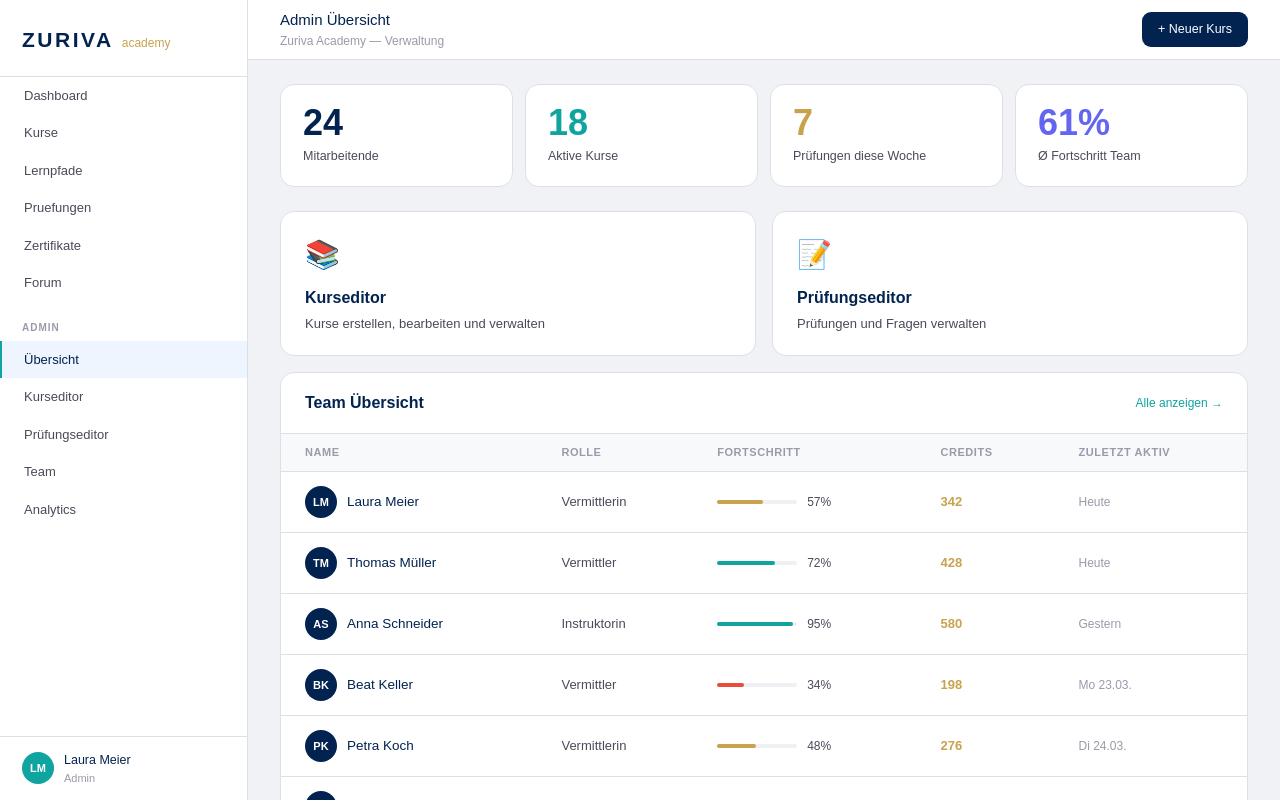
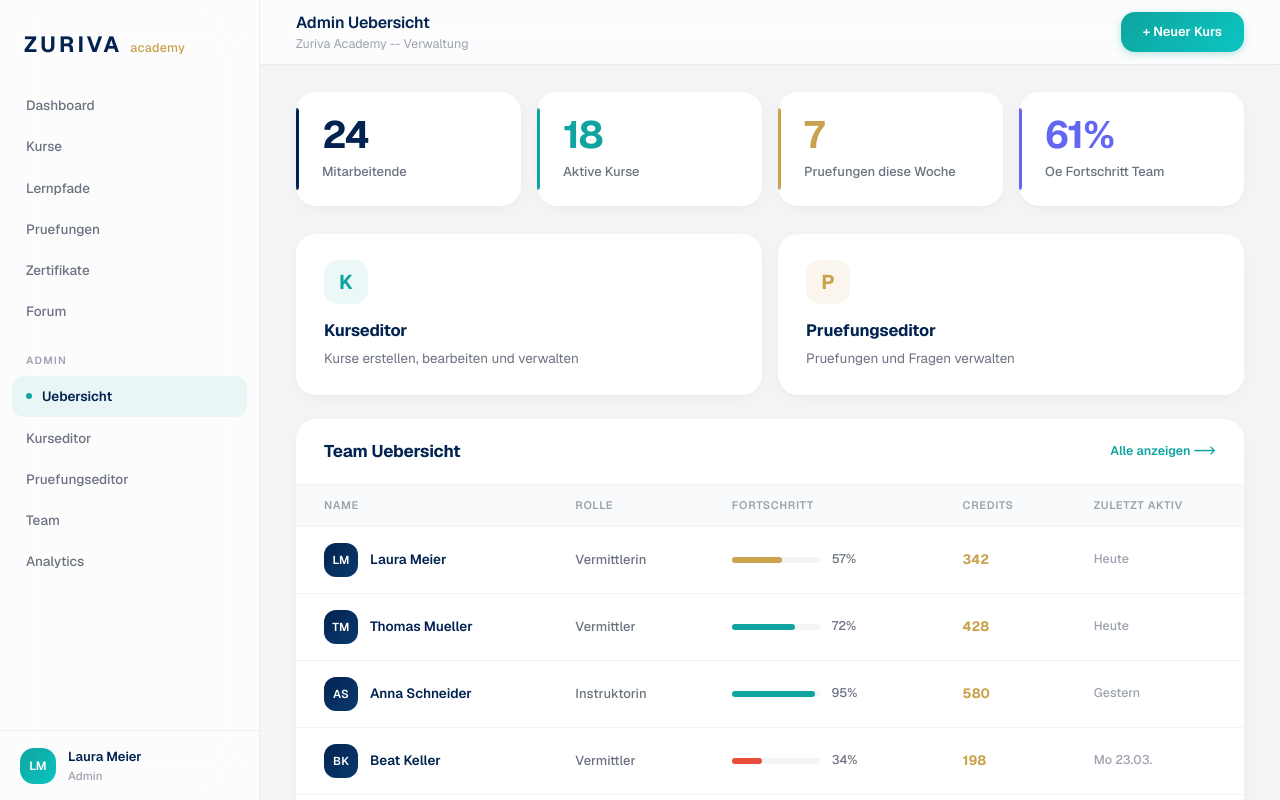
Before and after one commit to Rizu1304/zuriva-academy, a Next.js app: page /admin in a window 1280 px wide. Built offline with nearby package versions, Linux system fonts and the light colour scheme.

Commit message:
Premium Redesign: Admin-Seite
Apple-style Admin Dashboard mit Glassmorphismus-Sidebar,
Premium-Stat-Cards, Team-Tabelle und Quick-Access-Karten.

https://claude.ai/code/session_01Bnwdb5YkbLNaNm8PqqbbY5

```diff
--- a/app/admin/page.tsx
+++ b/app/admin/page.tsx
@@ -1,130 +1,406 @@
 "use client";
 
+const F = "var(--font-geist-sans), -apple-system, BlinkMacSystemFont, 'SF Pro Display', system-ui, sans-serif";
+const navy = "#022350";
+const teal = "#0FA4A0";
+const gold = "#C8A24D";
+const bg = "#f5f5f7";
+const cardShadow = "0 1px 2px rgba(0,0,0,0.03), 0 4px 20px rgba(0,0,0,0.04)";
+const glass = { background: "rgba(255,255,255,0.72)", backdropFilter: "blur(24px) saturate(180%)", WebkitBackdropFilter: "blur(24px) saturate(180%)" } as const;
+
 const stats = [
-  { label: "Mitarbeitende", value: "24", color: "#022350" },
-  { label: "Aktive Kurse", value: "18", color: "#0FA4A0" },
-  { label: "Prüfungen diese Woche", value: "7", color: "#C8A24D" },
-  { label: "Ø Fortschritt Team", value: "61%", color: "#6366f1" },
+  { label: "Mitarbeitende", value: "24", color: navy },
+  { label: "Aktive Kurse", value: "18", color: teal },
+  { label: "Pruefungen diese Woche", value: "7", color: gold },
+  { label: "Oe Fortschritt Team", value: "61%", color: "#6366f1" },
 ];
 
 const team = [
   { name: "Laura Meier", role: "Vermittlerin", progress: 57, credits: 342, lastActive: "Heute" },
-  { name: "Thomas Müller", role: "Vermittler", progress: 72, credits: 428, lastActive: "Heute" },
+  { name: "Thomas Mueller", role: "Vermittler", progress: 72, credits: 428, lastActive: "Heute" },
   { name: "Anna Schneider", role: "Instruktorin", progress: 95, credits: 580, lastActive: "Gestern" },
   { name: "Beat Keller", role: "Vermittler", progress: 34, credits: 198, lastActive: "Mo 23.03." },
   { name: "Petra Koch", role: "Vermittlerin", progress: 48, credits: 276, lastActive: "Di 24.03." },
   { name: "Marco Bianchi", role: "Lernender", progress: 12, credits: 64, lastActive: "Fr 20.03." },
 ];
 
-export default function Admin() {
-  return (
-    <div style={{ display: "flex", height: "100vh", fontFamily: "sans-serif", background: "#F0F2F5", overflow: "hidden" }}>
-      <aside style={{ width: 248, minWidth: 248, background: "white", borderRight: "0.5px solid #dce0e6", display: "flex", flexDirection: "column" }}>
-        <div style={{ padding: "24px 22px 20px", borderBottom: "0.5px solid #dce0e6", display: "flex", alignItems: "baseline", gap: 8 }}>
-          <span style={{ fontSize: 21, fontWeight: 700, letterSpacing: "0.12em", color: "#022350" }}>ZURIVA</span>
-          <span style={{ fontSize: 12, fontWeight: 500, color: "#C8A24D" }}>academy</span>
-        </div>
-        {[
+const navItems = [
   { name: "Dashboard", href: "/dashboard" },
   { name: "Kurse", href: "/courses" },
   { name: "Lernpfade", href: "/lernpfade" },
   { name: "Pruefungen", href: "/pruefungen" },
   { name: "Zertifikate", href: "/zertifikate" },
   { name: "Forum", href: "/forum" },
-        ].map((item) => (
-          <a key={item.name} href={item.href} style={{ padding: "9px 22px", color: "#4A4A5A", background: "transparent", borderLeft: "2.5px solid transparent", fontSize: 13, textDecoration: "none", display: "block" }}>{item.name}</a>
-        ))}
-        <div style={{ fontSize: 10, fontWeight: 600, letterSpacing: "0.1em", textTransform: "uppercase", color: "#9A9AAA", padding: "18px 22px 6px" }}>Admin</div>
-        {[
-          { name: "Übersicht", href: "/admin", active: true },
+];
+
+const adminItems = [
+  { name: "Uebersicht", href: "/admin", active: true },
   { name: "Kurseditor", href: "/admin/kurse" },
-          { name: "Prüfungseditor", href: "/admin/pruefungen" },
+  { name: "Pruefungseditor", href: "/admin/pruefungen" },
   { name: "Team", href: "/admin/team" },
   { name: "Analytics", href: "/admin/analytics" },
-        ].map((item) => (
-          <a key={item.name} href={item.href} style={{ padding: "9px 22px", color: item.active ? "#022350" : "#4A4A5A", background: item.active ? "#EEF5FF" : "transparent", borderLeft: item.active ? "2.5px solid #0FA4A0" : "2.5px solid transparent", fontWeight: item.active ? 500 : 400, fontSize: 13, textDecoration: "none", display: "block" }}>{item.name}</a>
+];
+
+const accentColors = [navy, teal, gold, "#6366f1"];
+
+function progressColor(p: number) {
+  if (p >= 70) return teal;
+  if (p >= 40) return gold;
+  return "#e74c3c";
+}
+
+export default function Admin() {
+  return (
+    <>
+      <style>{`
+        @keyframes zuriva-fade-in {
+          from { opacity: 0; transform: translateY(8px); }
+          to { opacity: 1; transform: translateY(0); }
+        }
+        .zuriva-fade { animation: zuriva-fade-in 0.5s ease; }
+        .zuriva-quick:hover { transform: translateY(-2px); box-shadow: 0 2px 8px rgba(0,0,0,0.06), 0 8px 32px rgba(0,0,0,0.08) !important; }
+        .zuriva-quick { transition: transform 0.25s ease, box-shadow 0.25s ease; }
+        .zuriva-row:hover { background: #f9fafb; }
+        .zuriva-nav:hover { background: rgba(15,164,160,0.04); }
+      `}</style>
+      <div style={{ display: "flex", height: "100vh", fontFamily: F, background: bg, overflow: "hidden" }} className="zuriva-fade">
+
+        {/* Sidebar */}
+        <aside style={{
+          width: 260,
+          minWidth: 260,
+          ...glass,
+          display: "flex",
+          flexDirection: "column",
+          borderRight: "1px solid rgba(0,0,0,0.06)",
+        }}>
+          {/* Logo */}
+          <div style={{ padding: "28px 24px 24px", display: "flex", alignItems: "baseline", gap: 8 }}>
+            <span style={{ fontSize: 22, fontWeight: 700, letterSpacing: "0.14em", color: navy }}>ZURIVA</span>
+            <span style={{ fontSize: 12.5, fontWeight: 500, color: gold, letterSpacing: "0.02em" }}>academy</span>
+          </div>
+
+          {/* Regular nav */}
+          <div style={{ padding: "0 12px" }}>
+            {navItems.map((item) => (
+              <a
+                key={item.name}
+                href={item.href}
+                className="zuriva-nav"
+                style={{
+                  padding: "10px 14px",
+                  color: "#6b7280",
+                  fontSize: 13.5,
+                  fontWeight: 450,
+                  textDecoration: "none",
+                  display: "block",
+                  borderRadius: 12,
+                  marginBottom: 1,
+                  transition: "background 0.15s ease",
+                }}
+              >
+                {item.name}
+              </a>
             ))}
+          </div>
+
+          {/* Admin section label */}
+          <div style={{
+            fontSize: 10.5,
+            fontWeight: 600,
+            letterSpacing: "0.12em",
+            textTransform: "uppercase" as const,
+            color: "#9ca3af",
+            padding: "20px 26px 8px",
+          }}>
+            ADMIN
+          </div>
+
+          {/* Admin nav */}
+          <div style={{ padding: "0 12px" }}>
+            {adminItems.map((item) => (
+              <a
+                key={item.name}
+                href={item.href}
+                className={item.active ? undefined : "zuriva-nav"}
+                style={{
+                  padding: "10px 14px",
+                  color: item.active ? navy : "#6b7280",
+                  background: item.active ? "rgba(15,164,160,0.08)" : "transparent",
+                  fontWeight: item.active ? 600 : 450,
+                  fontSize: 13.5,
+                  textDecoration: "none",
+                  display: "flex",
+                  alignItems: "center",
+                  gap: 10,
+                  borderRadius: 12,
+                  marginBottom: 1,
+                  transition: "background 0.15s ease",
+                }}
+              >
+                {item.active && (
+                  <span style={{
+                    width: 6,
+                    height: 6,
+                    borderRadius: "50%",
+                    background: teal,
+                    flexShrink: 0,
+                  }} />
+                )}
+                {item.name}
+              </a>
+            ))}
+          </div>
+
           <div style={{ flex: 1 }} />
-        <div style={{ padding: "14px 22px", borderTop: "0.5px solid #dce0e6", display: "flex", alignItems: "center", gap: 10 }}>
-          <div style={{ width: 32, height: 32, borderRadius: "50%", background: "#0FA4A0", display: "flex", alignItems: "center", justifyContent: "center", fontSize: 11, fontWeight: 600, color: "white" }}>LM</div>
-          <div><div style={{ fontSize: 12.5, fontWeight: 500, color: "#022350" }}>Laura Meier</div><div style={{ fontSize: 11, color: "#9A9AAA" }}>Admin</div></div>
+
+          {/* User avatar */}
+          <div style={{
+            padding: "16px 20px",
+            borderTop: "1px solid rgba(0,0,0,0.06)",
+            display: "flex",
+            alignItems: "center",
+            gap: 12,
+          }}>
+            <div style={{
+              width: 36,
+              height: 36,
+              borderRadius: 14,
+              background: `linear-gradient(135deg, ${teal}, #0bc5c1)`,
+              display: "flex",
+              alignItems: "center",
+              justifyContent: "center",
+              fontSize: 12,
+              fontWeight: 600,
+              color: "white",
+            }}>
+              LM
+            </div>
+            <div>
+              <div style={{ fontSize: 13, fontWeight: 600, color: navy }}>Laura Meier</div>
+              <div style={{ fontSize: 11.5, color: "#9ca3af", fontWeight: 450 }}>Admin</div>
+            </div>
           </div>
         </aside>
 
+        {/* Main */}
         <div style={{ flex: 1, display: "flex", flexDirection: "column", overflow: "hidden" }}>
-        <div style={{ background: "white", borderBottom: "0.5px solid #dce0e6", height: 60, padding: "0 32px", display: "flex", alignItems: "center", justifyContent: "space-between", flexShrink: 0 }}>
+
+          {/* Topbar */}
+          <div style={{
+            ...glass,
+            height: 64,
+            padding: "0 36px",
+            display: "flex",
+            alignItems: "center",
+            justifyContent: "space-between",
+            flexShrink: 0,
+            boxShadow: "0 1px 0 rgba(0,0,0,0.04), 0 2px 12px rgba(0,0,0,0.02)",
+          }}>
             <div>
-            <div style={{ fontSize: 15, fontWeight: 500, color: "#022350" }}>Admin Übersicht</div>
-            <div style={{ fontSize: 12, color: "#9A9AAA" }}>Zuriva Academy — Verwaltung</div>
+              <div style={{ fontSize: 16, fontWeight: 600, color: navy, letterSpacing: "-0.01em" }}>Admin Uebersicht</div>
+              <div style={{ fontSize: 12.5, color: "#9ca3af", fontWeight: 400 }}>Zuriva Academy -- Verwaltung</div>
             </div>
-          <div style={{ display: "flex", gap: 8 }}>
-            <a href="/admin/kurse" style={{ padding: "8px 16px", background: "#022350", color: "white", borderRadius: 9, fontSize: 12.5, fontWeight: 500, textDecoration: "none" }}>+ Neuer Kurs</a>
-          </div>
+            <a
+              href="/admin/kurse"
+              style={{
+                padding: "10px 22px",
+                background: `linear-gradient(135deg, ${teal}, #0bc5c1)`,
+                color: "white",
+                borderRadius: 14,
+                fontSize: 13,
+                fontWeight: 600,
+                textDecoration: "none",
+                boxShadow: "0 2px 8px rgba(15,164,160,0.3)",
+                transition: "transform 0.15s ease, box-shadow 0.15s ease",
+              }}
+            >
+              + Neuer Kurs
+            </a>
           </div>
 
-        <div style={{ flex: 1, overflowY: "auto", padding: "24px 32px" }}>
-          <div style={{ display: "grid", gridTemplateColumns: "repeat(4,1fr)", gap: 12, marginBottom: 24 }}>
+          {/* Content */}
+          <div style={{ flex: 1, overflowY: "auto", padding: "28px 36px 36px" }}>
+
+            {/* Stats */}
+            <div style={{ display: "grid", gridTemplateColumns: "repeat(4,1fr)", gap: 16, marginBottom: 28 }}>
               {stats.map((s, i) => (
-              <div key={i} style={{ background: "white", borderRadius: 14, border: "0.5px solid #dce0e6", padding: "20px 22px" }}>
-                <div style={{ fontSize: 36, fontWeight: 700, color: s.color, lineHeight: 1 }}>{s.value}</div>
-                <div style={{ fontSize: 12.5, color: "#4A4A5A", marginTop: 6 }}>{s.label}</div>
+                <div
+                  key={i}
+                  style={{
+                    background: "white",
+                    borderRadius: 20,
+                    boxShadow: cardShadow,
+                    padding: "24px 26px",
+                    position: "relative",
+                    overflow: "hidden",
+                  }}
+                >
+                  <div style={{
+                    position: "absolute",
+                    left: 0,
+                    top: 16,
+                    bottom: 16,
+                    width: 3,
+                    borderRadius: "0 3px 3px 0",
+                    background: accentColors[i],
+                  }} />
+                  <div style={{ fontSize: 38, fontWeight: 700, color: s.color, lineHeight: 1, letterSpacing: "-0.02em" }}>{s.value}</div>
+                  <div style={{ fontSize: 13, color: "#6b7280", marginTop: 8, fontWeight: 450 }}>{s.label}</div>
                 </div>
               ))}
             </div>
 
-          <div style={{ display: "grid", gridTemplateColumns: "1fr 1fr", gap: 16, marginBottom: 16 }}>
-            <a href="/admin/kurse" style={{ background: "white", borderRadius: 14, border: "0.5px solid #dce0e6", padding: "22px 24px", textDecoration: "none", display: "block" }}>
-              <div style={{ fontSize: 28, marginBottom: 10 }}>📚</div>
-              <div style={{ fontSize: 16, fontWeight: 600, color: "#022350", marginBottom: 4 }}>Kurseditor</div>
-              <div style={{ fontSize: 13, color: "#4A4A5A" }}>Kurse erstellen, bearbeiten und verwalten</div>
+            {/* Quick access */}
+            <div style={{ display: "grid", gridTemplateColumns: "1fr 1fr", gap: 16, marginBottom: 24 }}>
+              <a
+                href="/admin/kurse"
+                className="zuriva-quick"
+                style={{
+                  background: "white",
+                  borderRadius: 20,
+                  boxShadow: cardShadow,
+                  padding: "26px 28px",
+                  textDecoration: "none",
+                  display: "block",
+                  border: "none",
+                }}
+              >
+                <div style={{
+                  width: 44,
+                  height: 44,
+                  borderRadius: 14,
+                  background: "rgba(15,164,160,0.08)",
+                  display: "flex",
+                  alignItems: "center",
+                  justifyContent: "center",
+                  fontSize: 20,
+                  marginBottom: 14,
+                  color: teal,
+                  fontWeight: 700,
+                }}>
+                  K
+                </div>
+                <div style={{ fontSize: 16.5, fontWeight: 650, color: navy, marginBottom: 6, letterSpacing: "-0.01em" }}>Kurseditor</div>
+                <div style={{ fontSize: 13.5, color: "#6b7280", lineHeight: 1.5, fontWeight: 400 }}>Kurse erstellen, bearbeiten und verwalten</div>
               </a>
-            <a href="/admin/pruefungen" style={{ background: "white", borderRadius: 14, border: "0.5px solid #dce0e6", padding: "22px 24px", textDecoration: "none", display: "block" }}>
-              <div style={{ fontSize: 28, marginBottom: 10 }}>📝</div>
-              <div style={{ fontSize: 16, fontWeight: 600, color: "#022350", marginBottom: 4 }}>Prüfungseditor</div>
-              <div style={{ fontSize: 13, color: "#4A4A5A" }}>Prüfungen und Fragen verwalten</div>
+              <a
+                href="/admin/pruefungen"
+                className="zuriva-quick"
+                style={{
+                  background: "white",
+                  borderRadius: 20,
+                  boxShadow: cardShadow,
+                  padding: "26px 28px",
+                  textDecoration: "none",
+                  display: "block",
+                  border: "none",
+                }}
+              >
+                <div style={{
+                  width: 44,
+                  height: 44,
+                  borderRadius: 14,
+                  background: "rgba(200,162,77,0.1)",
+                  display: "flex",
+                  alignItems: "center",
+                  justifyContent: "center",
+                  fontSize: 20,
+                  marginBottom: 14,
+                  color: gold,
+                  fontWeight: 700,
+                }}>
+                  P
+                </div>
+                <div style={{ fontSize: 16.5, fontWeight: 650, color: navy, marginBottom: 6, letterSpacing: "-0.01em" }}>Pruefungseditor</div>
+                <div style={{ fontSize: 13.5, color: "#6b7280", lineHeight: 1.5, fontWeight: 400 }}>Pruefungen und Fragen verwalten</div>
               </a>
             </div>
 
-          <div style={{ background: "white", borderRadius: 14, border: "0.5px solid #dce0e6", overflow: "hidden" }}>
-            <div style={{ padding: "18px 24px", borderBottom: "0.5px solid #dce0e6", display: "flex", justifyContent: "space-between", alignItems: "center" }}>
-              <div style={{ fontSize: 16, fontWeight: 600, color: "#022350" }}>Team Übersicht</div>
-              <a href="/admin/team" style={{ fontSize: 12, color: "#0FA4A0", fontWeight: 500, textDecoration: "none" }}>Alle anzeigen →</a>
+            {/* Team table */}
+            <div style={{
+              background: "white",
+              borderRadius: 20,
+              boxShadow: cardShadow,
+              overflow: "hidden",
+            }}>
+              <div style={{
+                padding: "20px 28px",
+                display: "flex",
+                justifyContent: "space-between",
+                alignItems: "center",
+                borderBottom: "1px solid #f3f4f6",
+              }}>
+                <div style={{ fontSize: 17, fontWeight: 650, color: navy, letterSpacing: "-0.01em" }}>Team Uebersicht</div>
+                <a href="/admin/team" style={{ fontSize: 12.5, color: teal, fontWeight: 550, textDecoration: "none" }}>Alle anzeigen --&gt;</a>
               </div>
               <table style={{ width: "100%", borderCollapse: "collapse" }}>
                 <thead>
-                <tr style={{ background: "#f8f9fb" }}>
+                  <tr style={{ background: "#f9fafb" }}>
                     {["Name", "Rolle", "Fortschritt", "Credits", "Zuletzt aktiv"].map(h => (
-                    <th key={h} style={{ padding: "10px 24px", textAlign: "left", fontSize: 11, fontWeight: 600, color: "#9A9AAA", letterSpacing: "0.05em", textTransform: "uppercase" }}>{h}</th>
+                      <th key={h} style={{
+                        padding: "12px 28px",
+                        textAlign: "left" as const,
+                        fontSize: 11,
+                        fontWeight: 600,
+                        color: "#9ca3af",
+                        letterSpacing: "0.06em",
+                        textTransform: "uppercase" as const,
+                      }}>
+                        {h}
+                      </th>
                     ))}
                   </tr>
                 </thead>
                 <tbody>
                   {team.map((member, i) => (
-                  <tr key={i} style={{ borderTop: "0.5px solid #dce0e6" }}>
-                    <td style={{ padding: "14px 24px" }}>
-                      <div style={{ display: "flex", alignItems: "center", gap: 10 }}>
-                        <div style={{ width: 32, height: 32, borderRadius: "50%", background: "#022350", display: "flex", alignItems: "center", justifyContent: "center", fontSize: 11, fontWeight: 600, color: "white" }}>{member.name.split(" ").map(n => n[0]).join("")}</div>
-                        <div style={{ fontSize: 13.5, fontWeight: 500, color: "#022350" }}>{member.name}</div>
+                    <tr key={i} className="zuriva-row" style={{ borderTop: "1px solid #f3f4f6", transition: "background 0.15s ease" }}>
+                      <td style={{ padding: "16px 28px" }}>
+                        <div style={{ display: "flex", alignItems: "center", gap: 12 }}>
+                          <div style={{
+                            width: 34,
+                            height: 34,
+                            borderRadius: 12,
+                            background: `linear-gradient(135deg, ${navy}, #0a3a6e)`,
+                            display: "flex",
+                            alignItems: "center",
+                            justifyContent: "center",
+                            fontSize: 11.5,
+                            fontWeight: 600,
+                            color: "white",
+                            letterSpacing: "0.02em",
+                          }}>
+                            {member.name.split(" ").map(n => n[0]).join("")}
+                          </div>
+                          <div style={{ fontSize: 13.5, fontWeight: 600, color: navy }}>{member.name}</div>
                         </div>
                       </td>
-                    <td style={{ padding: "14px 24px", fontSize: 13, color: "#4A4A5A" }}>{member.role}</td>
-                    <td style={{ padding: "14px 24px" }}>
-                      <div style={{ display: "flex", alignItems: "center", gap: 10 }}>
-                        <div style={{ width: 80, height: 4, borderRadius: 2, background: "#eef0f3" }}>
-                          <div style={{ height: 4, borderRadius: 2, background: member.progress >= 70 ? "#0FA4A0" : member.progress >= 40 ? "#C8A24D" : "#e74c3c", width: member.progress + "%" }} />
+                      <td style={{ padding: "16px 28px", fontSize: 13, color: "#6b7280", fontWeight: 450 }}>{member.role}</td>
+                      <td style={{ padding: "16px 28px" }}>
+                        <div style={{ display: "flex", alignItems: "center", gap: 12 }}>
+                          <div style={{ width: 88, height: 6, borderRadius: 3, background: "#f3f4f6" }}>
+                            <div style={{
+                              height: 6,
+                              borderRadius: 3,
+                              background: progressColor(member.progress),
+                              width: member.progress + "%",
+                              transition: "width 0.4s ease",
+                            }} />
                           </div>
-                        <span style={{ fontSize: 12, color: "#4A4A5A" }}>{member.progress}%</span>
+                          <span style={{ fontSize: 12.5, color: "#6b7280", fontWeight: 500, minWidth: 32 }}>{member.progress}%</span>
                         </div>
                       </td>
-                    <td style={{ padding: "14px 24px", fontSize: 13, fontWeight: 600, color: "#C8A24D" }}>{member.credits}</td>
-                    <td style={{ padding: "14px 24px", fontSize: 12, color: "#9A9AAA" }}>{member.lastActive}</td>
+                      <td style={{ padding: "16px 28px", fontSize: 13.5, fontWeight: 650, color: gold }}>{member.credits}</td>
+                      <td style={{ padding: "16px 28px", fontSize: 12.5, color: "#9ca3af", fontWeight: 450 }}>{member.lastActive}</td>
                     </tr>
                   ))}
                 </tbody>
               </table>
             </div>
+
           </div>
         </div>
       </div>
+    </>
   );
 }
```
Lines whose indentation alone changed are shown as unchanged.
